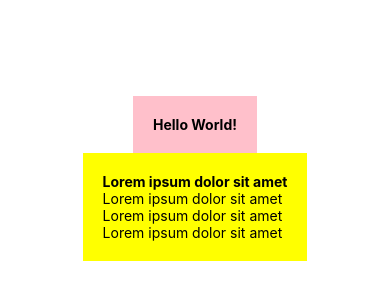
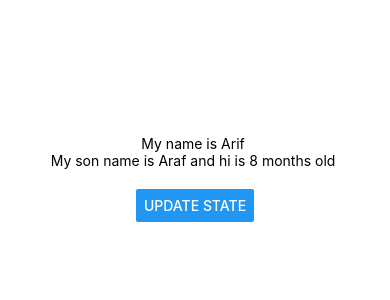
Before and after one commit to a1barif2h/my_first_react_native, a React Native app: screen / in a window 390 px wide. Shown: the part 244-544 px from the top of the page. Built offline with nearby package versions, Linux system fonts and the light colour scheme.

Commit message:
react native state

```diff
--- a/App.js
+++ b/App.js
@@ -1,18 +1,22 @@
-import React from 'react';
-import { StyleSheet, Text, View } from 'react-native';
+import React, { useState } from 'react';
+import { Button, StyleSheet, Text, View } from 'react-native';
 
 export default function App() {
+  const [name, setName] = useState('Arif')
+  const [son, setSon] = useState({name: 'Araf', age: 8})
+
+  const handleState = () => {
+    setName('Mohammad Arif Hossain')
+    setSon({name: 'Mohammad Arif Hossain', age: 8.5})
+  }
   return (
     <View style={styles.container}>
-      <View style={styles.header}>
-        <Text style={styles.boldText}>Hello World!</Text>
+      <Text>My name is {name} </Text>
+      <Text>My son name is {son.name} and hi is {son.age} months old </Text>
+      <View style={styles.buttonContainer}>
+        <Button title='update state' onPress={handleState} />
       </View>
-      <View style={styles.body}>
-        <Text style={styles.boldText}>Lorem ipsum dolor sit amet</Text>
-        <Text>Lorem ipsum dolor sit amet</Text>
-        <Text>Lorem ipsum dolor sit amet</Text>
-        <Text>Lorem ipsum dolor sit amet</Text>
-      </View>
+
     </View>
   );
 }
@@ -24,15 +28,7 @@ const styles = StyleSheet.create({
     alignItems: 'center',
     justifyContent: 'center',
   },
-  header: {
-    backgroundColor: 'pink',
-    padding: 20,
-  },
-  boldText: {
-    fontWeight: 'bold'
-  },
-  body: {
-    backgroundColor: 'yellow',
-    padding: 20,
+  buttonContainer: {
+    marginTop: 20,
   }
 });
```
